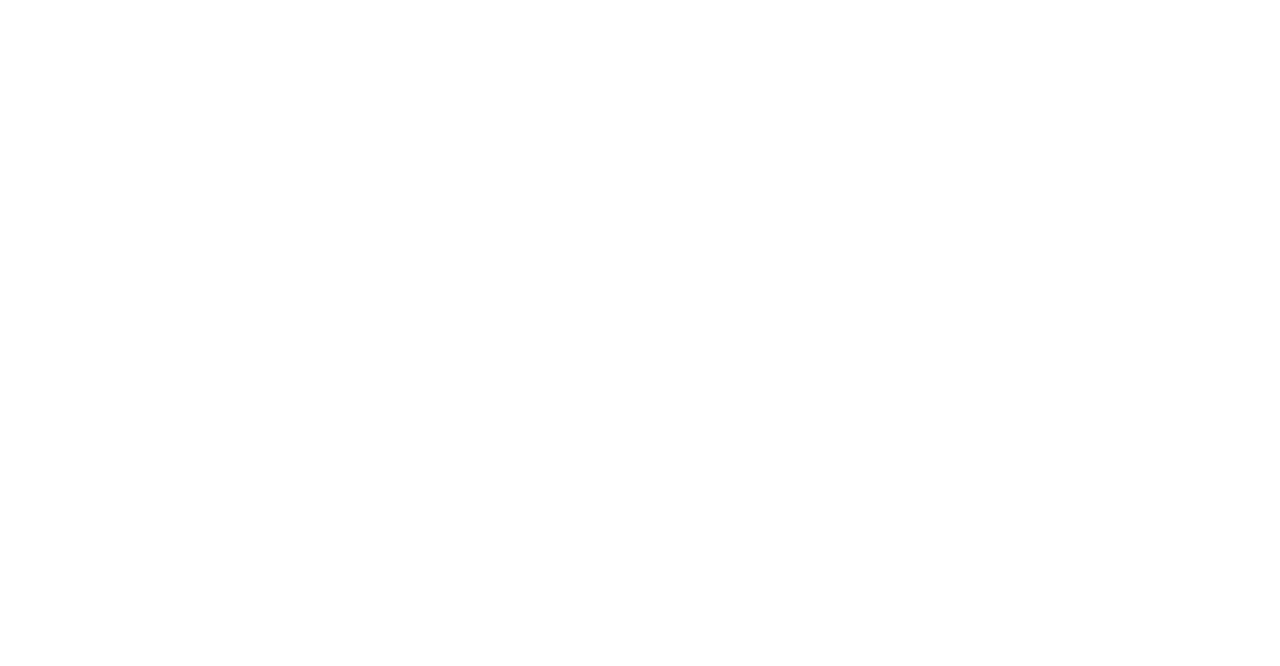
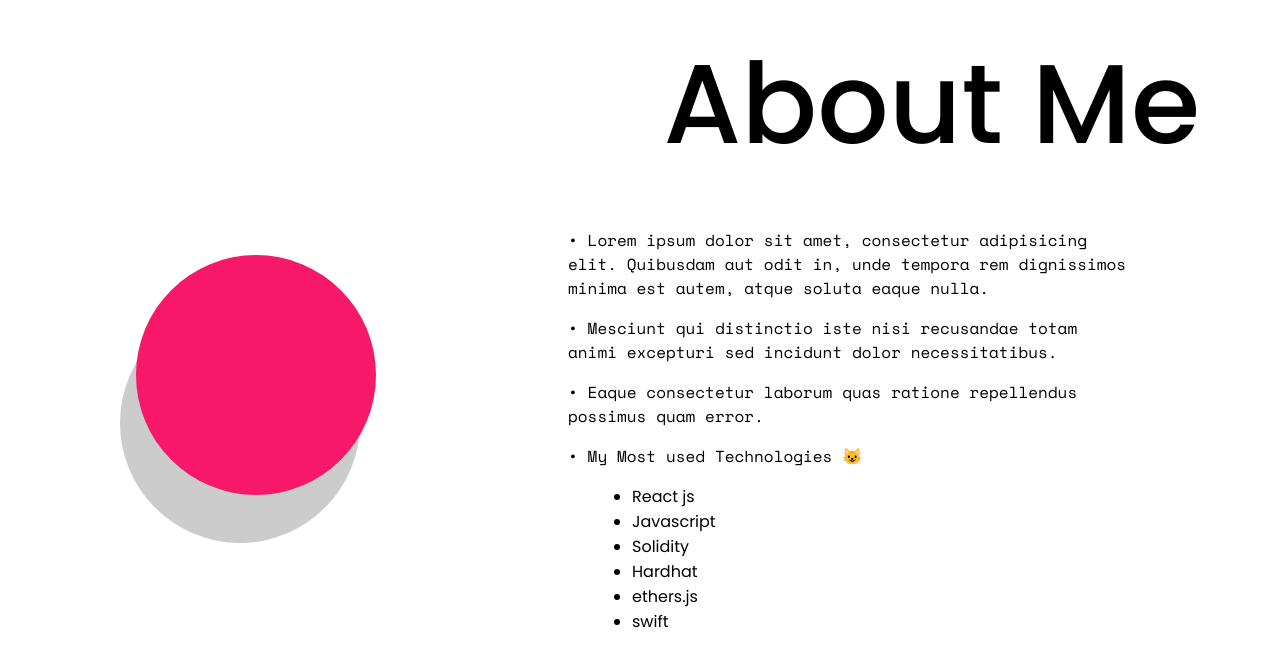
Before and after one commit to gvirus21/portfolio-v2, a React (Create React App) app: page / in a window 1280 px wide. Shown: the part 828-1494 px from the top of the page. Before the commit the page ends 960 px from the top, so only its background shows below. Built offline with nearby package versions, Linux system fonts and the light colour scheme.

Commit message:
about section basic styling done

```diff
--- a/src/App.css
+++ b/src/App.css
@@ -175,6 +175,63 @@
     text-align: right;
   }
 }
+.about__elephant--container {
+  width: 70rem;
+  margin: 5rem auto;
+  display: flex;
+  position: relative;
+}
+.about__elephant--container .about-heading {
+  font-size: 7rem;
+  font-weight: 500;
+  z-index: 10;
+  position: absolute;
+  top: 0;
+  right: 0;
+}
+.about__horse--container {
+  width: 90%;
+  min-width: 50rem;
+  margin: 12rem auto;
+  position: relative;
+  display: flex;
+  justify-content: space-between;
+  align-items: center;
+}
+.about__horse--container-image-container {
+  margin-top: -15rem;
+}
+.about__horse--container-image-container .profile-image {
+  height: 15rem;
+  width: 15rem;
+  border-radius: 55%;
+  background-color: #f7186a;
+  position: relative;
+  z-index: 10;
+}
+.about__horse--container-image-container .profile-image-shadow {
+  height: 15rem;
+  width: 15rem;
+  border-radius: 55%;
+  background-color: rgba(0, 0, 0, 0.2);
+  margin: -12rem -1rem;
+}
+.about__horse--container-info p {
+  font-size: 1rem;
+  font-family: "space mono";
+  max-width: 35rem;
+  margin: 1rem 1rem;
+}
+.about__horse--container-info .techstack__list {
+  margin-left: 5em;
+}
+.about__horse--container-info .techstack__list p {
+  font-size: 0.8rem;
+  font-family: "space mono";
+  max-width: 35rem;
+  margin: 0.5rem 1rem;
+}
+
 .button {
   /* Centralize text */
   text-align: center;
--- a/src/App.js
+++ b/src/App.js
@@ -1,11 +1,12 @@
 import "./App.css";
-import { Navbar, HeroSection } from "./components";
+import { Navbar, HeroSection, About } from "./components";
 
 function App() {
   return (
     <div className="App">
       <Navbar />
       <HeroSection />
+      <About/>
     </div>
   );
 }
--- a/src/components/About.jsx
+++ b/src/components/About.jsx
@@ -1,11 +1,72 @@
-import React from 'react'
+import React from "react";
+import { motion } from "framer-motion";
+
+const techStack = [
+  "React js",
+  "Javascript",
+  "Solidity",
+  "Hardhat",
+  "ethers.js",
+  "swift",
+];
+
+const childVariant = {
+  initial: {
+    y: 40,
+    opacity: 0,
+  },
+  visible: {
+    y: 0,
+    opacity: 1,
+    transition: {
+      duration: 1,
+      ease: "easeInOut",
+      type: "spring",
+    },
+  },
+};
 
 const About = () => {
-    return (
-        <div>
-            About
+  return (
+    <div className="about__elephant--container">
+      <motion.h1 className="about-heading" variants={childVariant}>
+        About Me
+      </motion.h1>
+      <div className="about__horse--container">
+        {/* image container */}
+        <div className="about__horse--container-image-container">
+          <div className="profile-image"></div>
+          <div className="profile-image-shadow"></div>
         </div>
-    )
-}
 
-export default About
+        <div className="about__horse--container-info">
+          <p>
+            • Lorem ipsum dolor sit amet, consectetur adipisicing elit.
+            Quibusdam aut odit in, unde tempora rem dignissimos minima est
+            autem, atque soluta eaque nulla.
+          </p>
+
+          <p>
+            • Mesciunt qui distinctio iste nisi recusandae totam animi excepturi
+            sed incidunt dolor necessitatibus.
+          </p>
+
+          <p>
+            • Eaque consectetur laborum quas ratione repellendus possimus quam
+            error.
+          </p>
+
+          <p>• My Most used Technologies 😺</p>
+
+          <ul className="techstack__list">
+            {techStack.map((tech) => {
+              return <li>{tech}</li>;
+            })}
+          </ul>
+        </div>
+      </div>
+    </div>
+  );
+};
+
+export default About;
--- a/src/components/index.js
+++ b/src/components/index.js
@@ -1,2 +1,3 @@
 export { default as Navbar } from "./Navbar";
 export { default as HeroSection } from "./HeroSection";
+export { default as About } from "./About";
--- a/src/sass/components/_about.scss
+++ b/src/sass/components/_about.scss
@@ -0,0 +1,70 @@
+.about {
+  &__elephant--container {
+    width: 70rem;
+    margin: 5rem auto;
+    display: flex;
+    position: relative;
+
+    .about-heading {
+      font-size: 7rem;
+      font-weight: 500;
+      z-index: 10;
+
+      position: absolute;
+      top: 0;
+      right: 0;
+    }
+  }
+
+  &__horse--container {
+    width: 90%;
+    min-width: 50rem;
+    margin: 12rem auto;
+    position: relative;
+
+    display: flex;
+    justify-content: space-between;
+    align-items: center;
+
+    &-image-container {
+      margin-top: -15rem;
+
+      .profile-image {
+        height: 15rem;
+        width: 15rem;
+        border-radius: 55%;
+        background-color: $primary-color;
+        position: relative;
+        z-index: 10;
+
+        &-shadow {
+          height: 15rem;
+          width: 15rem;
+          border-radius: 55%;
+          background-color: rgba($color: #000000, $alpha: 0.2);
+          margin: -12rem -1rem;
+        }
+      }
+    }
+
+    &-info {
+      p {
+        font-size: 1rem;
+        font-family: "space mono";
+        max-width: 35rem;
+        margin: 1rem 1rem;
+      }
+
+      .techstack__list {
+        margin-left: 5em;
+
+        p {
+          font-size: 0.8rem;
+          font-family: "space mono";
+          max-width: 35rem;
+          margin: 0.5rem 1rem;
+        }
+      }
+    }
+  }
+}
```
Also changed, not shown: 1 other file (tests, documents, lock files or other folders).
